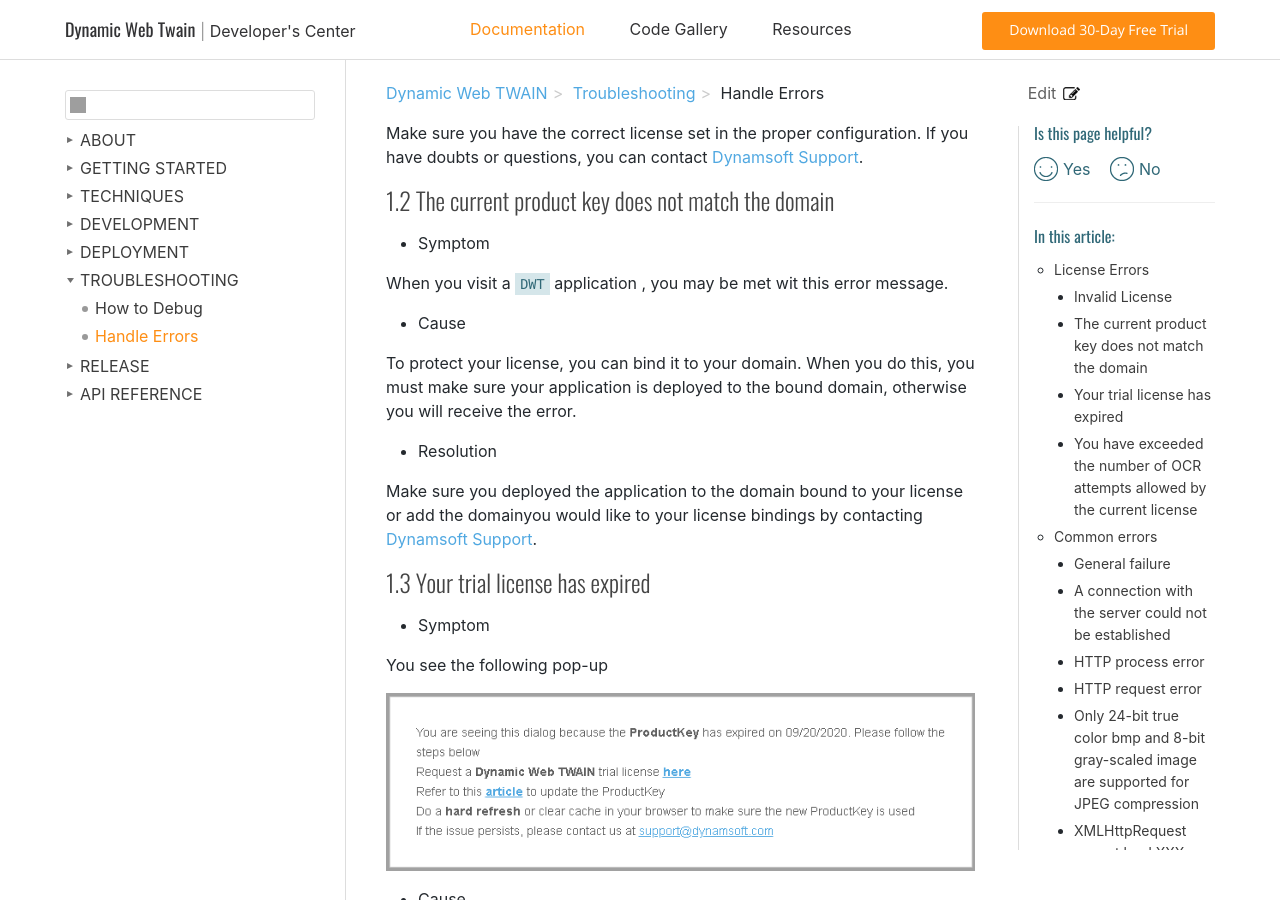
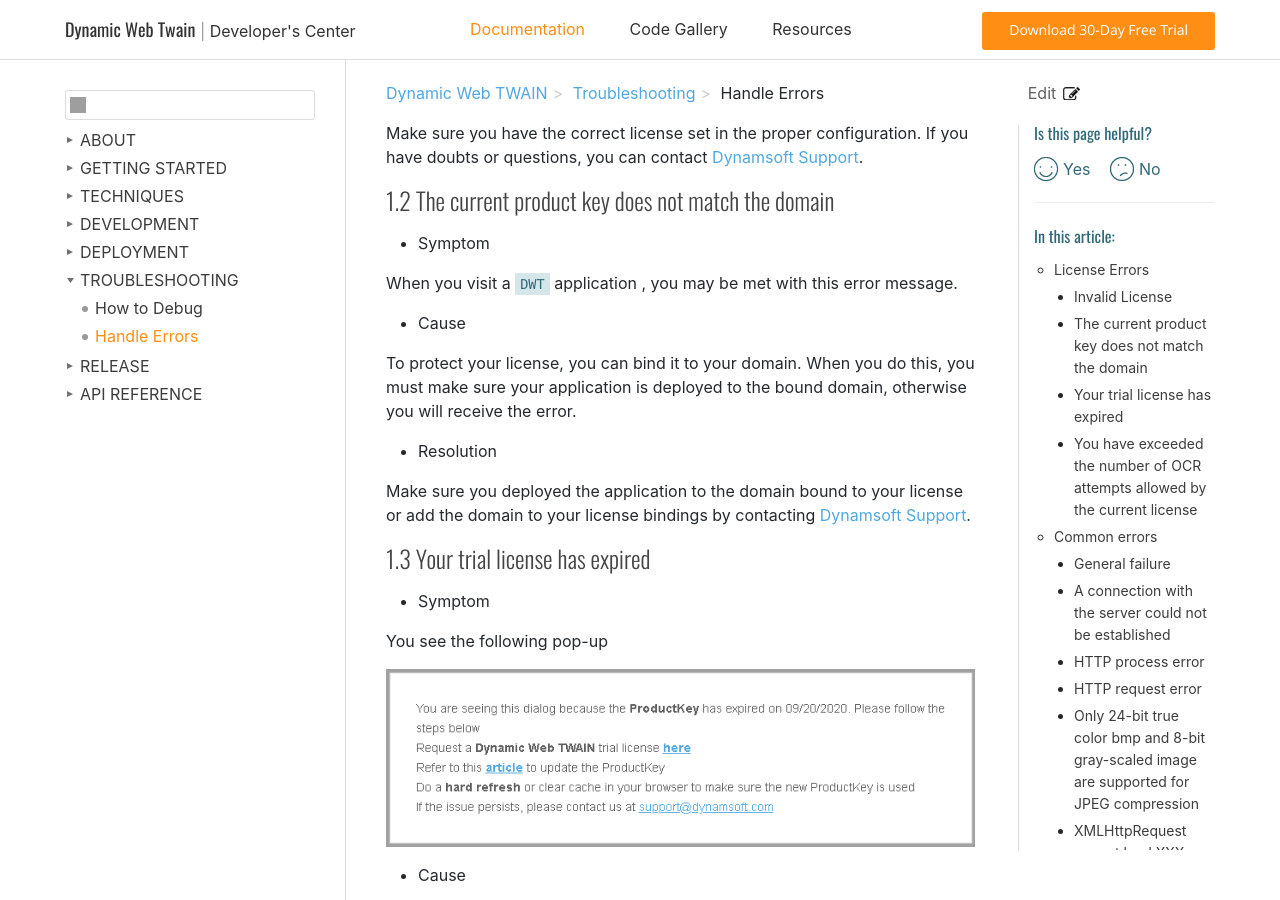
Before and after one commit to ztyyLV/web-twain-docs, a Jekyll site: the page built from indepth/troubleshooting/Handle-Errors.md, in a window 1280 px wide and 900 px high, scrolled down 595 px. Built offline with Jekyll 4.4.1, drawn with Linux system fonts in a browser that asks for light colours; comment, search, counter and statistics services are not loaded; grey boxes are pictures that could not be loaded.

```diff
--- a/indepth/troubleshooting/Handle-Errors.md
+++ b/indepth/troubleshooting/Handle-Errors.md
@@ -29,7 +29,7 @@ Make sure you have the correct license set in the proper configuration. If you h
 
 * Symptom
 
-When you visit a `DWT` application , you may be met wit this error message.
+When you visit a `DWT` application , you may be met with this error message.
 
 * Cause
 
@@ -37,7 +37,7 @@ To protect your license, you can bind it to your domain. When you do this, you m
 
 * Resolution
 
-Make sure you deployed the application to the domain bound to your license or add the domainyou would like to your license bindings by contacting [Dynamsoft Support]({{site.about}}getsupport.html).
+Make sure you deployed the application to the domain bound to your license or add the domain to your license bindings by contacting [Dynamsoft Support]({{site.about}}getsupport.html).
 
 ### Your trial license has expired
 
```
Also changed, not shown: indepth/deployment/server.md (+0 -1 lines), indepth/development/upgrade.md (+1 -1 lines), indepth/troubleshooting/debug.md (+1 -1 lines).
